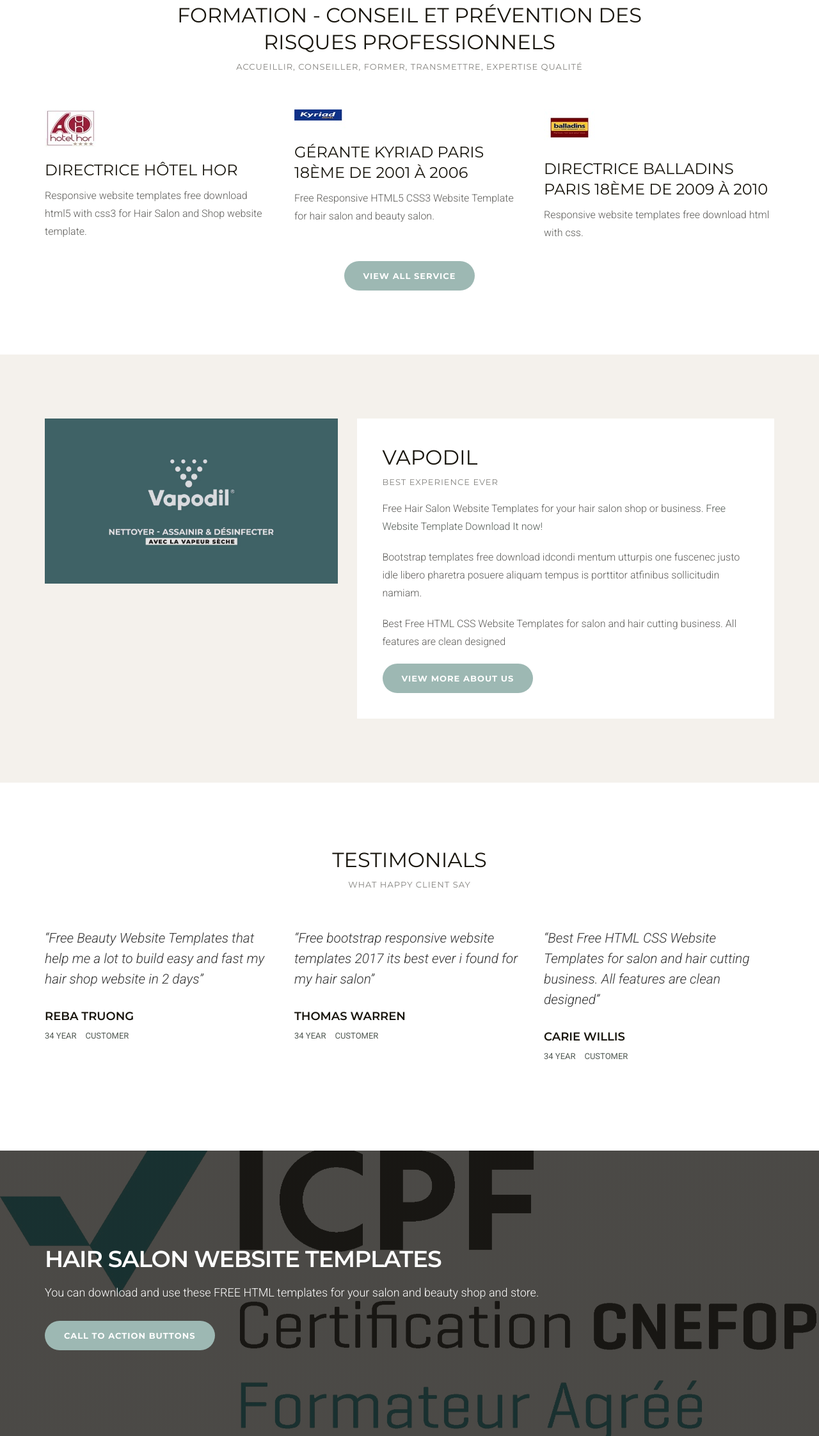
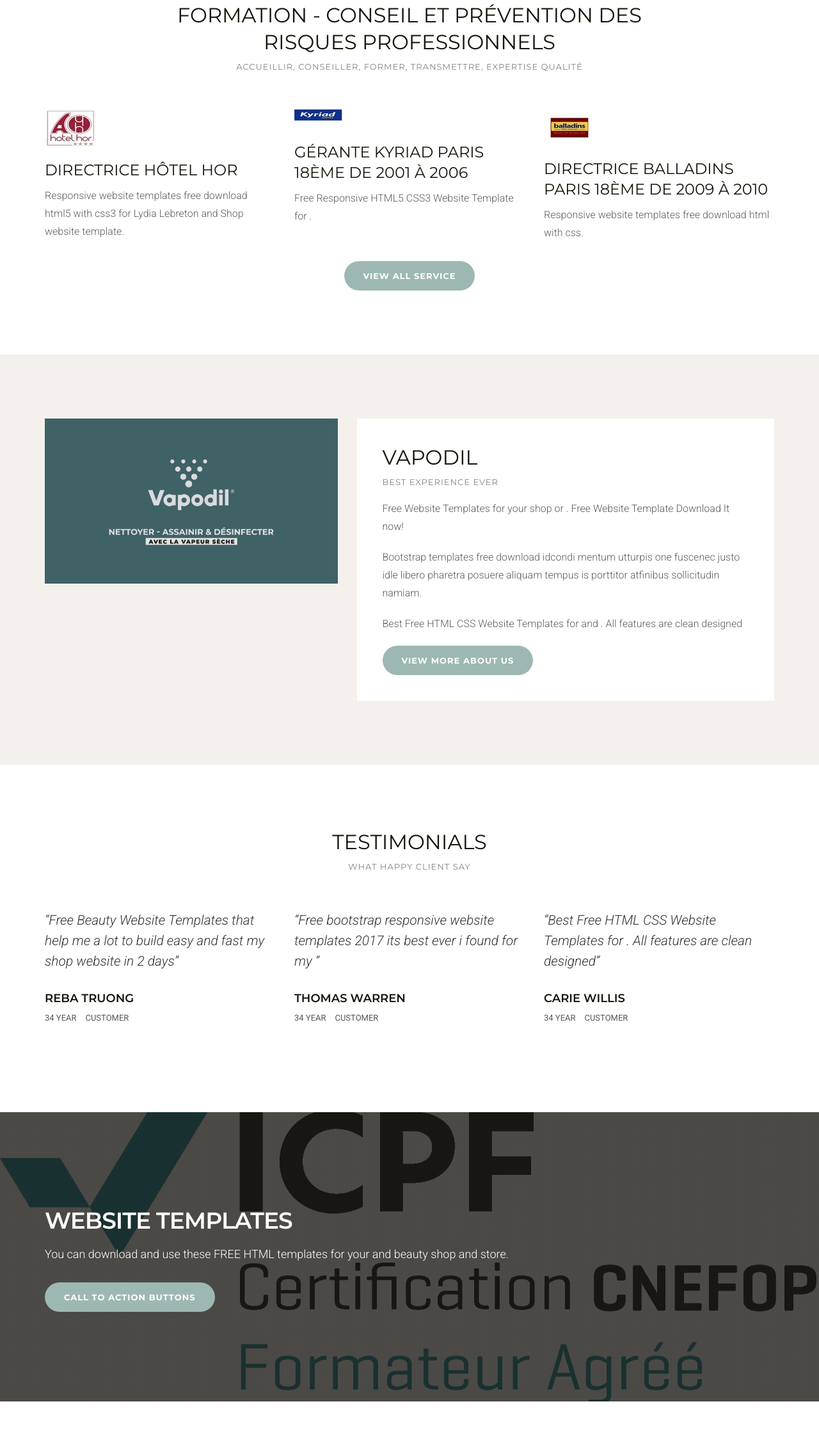
Before and after one commit to wahid-awa/wahid-designs.github.io, a plain HTML site: page index.html in a window 1280 px wide. Shown: the part 774-3018 px from the top of the page at 64% size. Drawn offline with Linux system fonts and the light colour scheme.

Commit message:
Update index.html

```diff
--- a/index.html
+++ b/index.html
@@ -6,7 +6,7 @@
     <meta http-equiv="X-UA-Compatible" content="IE=edge">
     <meta name="viewport" content="width=device-width, initial-scale=1">
     <!-- The above 3 meta tags *must* come first in the head; any other head content must come *after* these tags -->
-    <meta name="description" content="LYDIA LEBRETON.">
+    <meta name="description" content="Lydia Lebreton templates for mens  cut service provider.">
     <meta name="keywords" content="Lydia Lebreton website templates free download, html5 template, free responsive website templates, website layout,html5 website templates, template for website design, beauty HTML5 templates, cosmetics website templates free download">
     <title>Lydia Lebreton</title>
     <!-- Bootstrap -->
@@ -97,7 +97,7 @@
                         <div class="service-content">
                             <!-- service content -->
                             <h2><a href="# " class="title ">Directrice Hôtel HOR</a></h2>
-                            <p>Responsive website templates free download html5 with css3 for Hair Salon and Shop website template.</p>
+                            <p>Responsive website templates free download html5 with css3 for Lydia Lebreton and Shop website template.</p>
                             <div class="price "></div>
                         </div>
                         <!-- service content -->
@@ -114,7 +114,7 @@
                         <div class="service-content">
                             <!-- service content -->
                             <h2><a href="#" class="title ">Gérante Kyriad Paris 18ème de 2001 à 2006</a></h2>
-                            <p>Free Responsive HTML5 CSS3 Website Template for hair salon and beauty salon.</p>
+                            <p>Free Responsive HTML5 CSS3 Website Template for .</p>
                             <div class="price"></div>
                         </div>
                         <!-- service content -->
@@ -150,9 +150,9 @@
                     <div class="well-block">
                         <h1>Vapodil</h1>
                         <h5 class="small-title ">best experience ever</h5>
-                        <p>Free Hair Salon Website Templates for your hair salon shop or business. <a href="https://easetemplate.com/">Free Website Template Download It now!</a></p>
+                        <p>Free  Website Templates for your  shop or . <a href="https://easetemplate.com/">Free Website Template Download It now!</a></p>
                         <p>Bootstrap templates free download idcondi mentum utturpis one fuscenec justo idle libero pharetra posuere aliquam tempus is porttitor atfinibus sollicitudin namiam.</p>
-                        <p>Best Free HTML CSS Website Templates for salon and hair cutting business. All features are clean designed</p>
+                        <p>Best Free HTML CSS Website Templates for  and   . All features are clean designed</p>
                         <a href="# " class="btn btn-default">View More About us</a> </div>
                 </div>
             </div>
@@ -175,7 +175,7 @@
                     <div class="testimonial-block">
                         <!-- testimonial block -->
                         <div class="testimonial-content">
-                            <p class="testimonial-text">“Free Beauty Website Templates that help me a lot to build easy and fast my hair shop website in 2 days”</p>
+                            <p class="testimonial-text">“Free Beauty Website Templates that help me a lot to build easy and fast my  shop website in 2 days”</p>
                         </div>
                         <div class="testimonial-info">
                             <h4 class="testimonial-name">Reba Truong</h4>
@@ -187,7 +187,7 @@
                     <div class="testimonial-block">
                         <!-- testimonial block -->
                         <div class="testimonial-content">
-                            <p class="testimonial-text">“Free bootstrap responsive website templates 2017 its best ever i found for my hair salon”</p>
+                            <p class="testimonial-text">“Free bootstrap responsive website templates 2017 its best ever i found for my ”</p>
                         </div>
                         <div class="testimonial-info">
                             <h4 class="testimonial-name">Thomas Warren</h4>
@@ -199,7 +199,7 @@
                     <div class="testimonial-block">
                         <!-- testimonial block -->
                         <div class="testimonial-content">
-                            <p class="testimonial-text">“Best Free HTML CSS Website Templates for salon and hair cutting business. All features are clean designed”</p>
+                            <p class="testimonial-text">“Best Free HTML CSS Website Templates for  . All features are clean designed”</p>
                         </div>
                         <div class="testimonial-info">
                             <h4 class="testimonial-name">Carie Willis</h4>
@@ -214,9 +214,9 @@
         <div class="container">
             <div class="row">
                 <div class="col-md-12">
-                    <h1 class="cta-title">hair salon website templates</h1>
-                    <p class="cta-text">You can download and use these FREE HTML templates for your salon and beauty shop and store. </p>
-                    <a href="https://easetemplate.com/downloads/category/free-website-template/" class="btn btn-default" target="_blank">Call to action buttons</a> </div>
+                    <h1 class="cta-title"> website templates</h1>
+                    <p class="cta-text">You can download and use these FREE HTML templates for your  and beauty shop and store. </p>
+                    <a href="http://wahid-awa.github.io" class="btn btn-default" target="_blank">Call to action buttons</a> </div>
             </div>
         </div>
     </div>
@@ -268,7 +268,7 @@
                                 <li><i class="fa fa-map-marker"></i> 4958 Norman Street Los Angeles, CA 90042 </li>
                                 <li><i class="fa fa-phone"></i> +00 (800) 123-4567</li>
                                 <li><i class="fa fa-fax"></i> +00 (123) 456 7890</li>
-                                <li><i class="fa fa-envelope-o"></i> info@salon.com</li>
+                                <li><i class="fa fa-envelope-o"></i> info@.com</li>
                             </ul>
                         </div>
                     </div>
```
